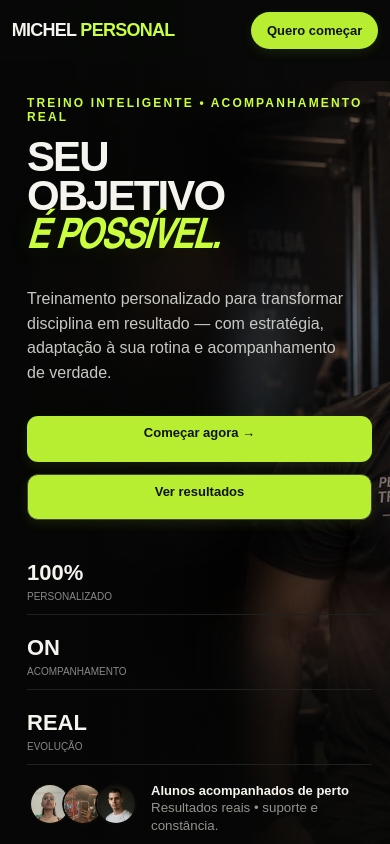
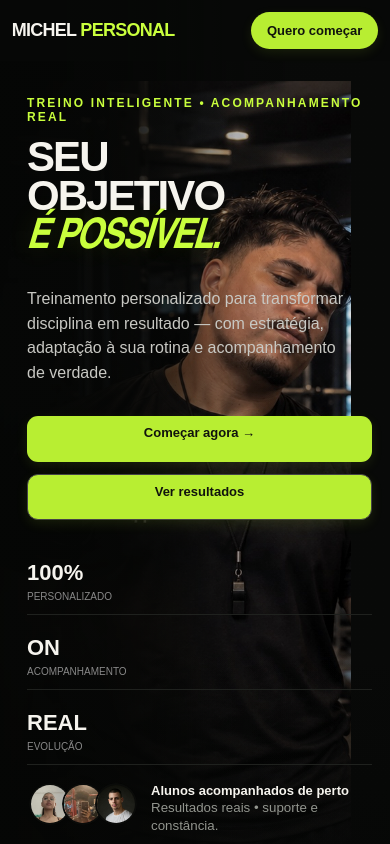
Before and after one commit to MichellPersonal/trainer, a plain HTML site: page index.html in a window 390 px wide. Shown: the top 844 px of the page. Drawn offline with Linux system fonts and the light colour scheme.

Commit message:
Add files via upload

```diff
--- a/index.html
+++ b/index.html
@@ -1250,15 +1250,44 @@ nav .btn:hover,
   .hero-actions{width:65% !important}
 }
 
+
+/* === MOBILE V3 — SOMENTE posição do Michel === */
+@media screen and (max-width:800px){
+  header.hero > img.hero-photo{
+    width:100% !important;
+    height:92% !important;
+    left:0 !important;
+    right:auto !important;
+    top:7% !important;
+    bottom:auto !important;
+    object-fit:cover !important;
+    object-position:72% 42% !important;
+    transform:translateX(-8%) !important;
+    transform-origin:center center !important;
+    opacity:.94 !important;
+  }
+}
+@media screen and (max-width:480px){
+  header.hero > img.hero-photo{
+    width:100% !important;
+    height:91% !important;
+    left:0 !important;
+    right:auto !important;
+    top:8% !important;
+    object-position:72% 42% !important;
+    transform:translateX(-10%) !important;
+  }
+}
+
 </style></head><body>
 <nav><div class="wrap nav"><div class="brand">MICHEL <b>PERSONAL</b></div><div class="links"><a href="#metodo">Método</a><a href="#resultados">Resultados</a><a href="#feedbacks">Feedbacks</a><a class="btn" href="https://wa.me/5519986118442?text=Ol%C3%A1%20Michel%21%20Vim%20pelo%20seu%20site%20e%20quero%20saber%20mais%20sobre%20o%20acompanhamento." target="_blank" rel="noopener">Quero começar</a></div></div></nav>
-<header class="hero"><img class="hero-photo" src="michel-hero-v4.jpg?v=target2"><div class="wrap hero-content">
+<header class="hero"><img class="hero-photo" src="michel-hero-v4.jpg?v=michel-final"><div class="wrap hero-content">
 <div class="eyebrow">Treino inteligente • acompanhamento real</div><h1>SEU OBJETIVO<br><em class="hero-possible">É POSSÍVEL.</em></h1>
 <p class="lead">Treinamento personalizado para transformar disciplina em resultado — com estratégia, adaptação à sua rotina e acompanhamento de verdade.</p>
 <div class="actions"><a class="btn" href="#contato">Começar agora →</a><a class="btn ghost" href="#resultados">Ver resultados</a></div>
 <div class="stats"><div class="stat"><strong>100%</strong><span>PERSONALIZADO</span></div><div class="stat"><strong>ON</strong><span>ACOMPANHAMENTO</span></div><div class="stat"><strong>REAL</strong><span>EVOLUÇÃO</span></div></div>
 <div class="hero-proof">
-  <div class="hero-avatars"><img src="aluna-1-avatar.jpg?v=target2" alt="Aluna acompanhada"><img src="aluna-2-avatar.jpg?v=target2" alt="Aluna acompanhada"><img src="aluno-3-avatar.jpg?v=target2" alt="Aluno acompanhado"></div>
+  <div class="hero-avatars"><img src="aluna-1-avatar.jpg?v=michel-final" alt="Aluna acompanhada"><img src="aluna-2-avatar.jpg?v=michel-final" alt="Aluna acompanhada"><img src="aluno-3-avatar.jpg?v=michel-final" alt="Aluno acompanhado"></div>
   <div><strong>Alunos acompanhados de perto</strong><small>Resultados reais • suporte e constância.</small></div>
 </div>
 <div class="location-pill">⌖ Campinas — SP • atendimento presencial e online</div>
```
